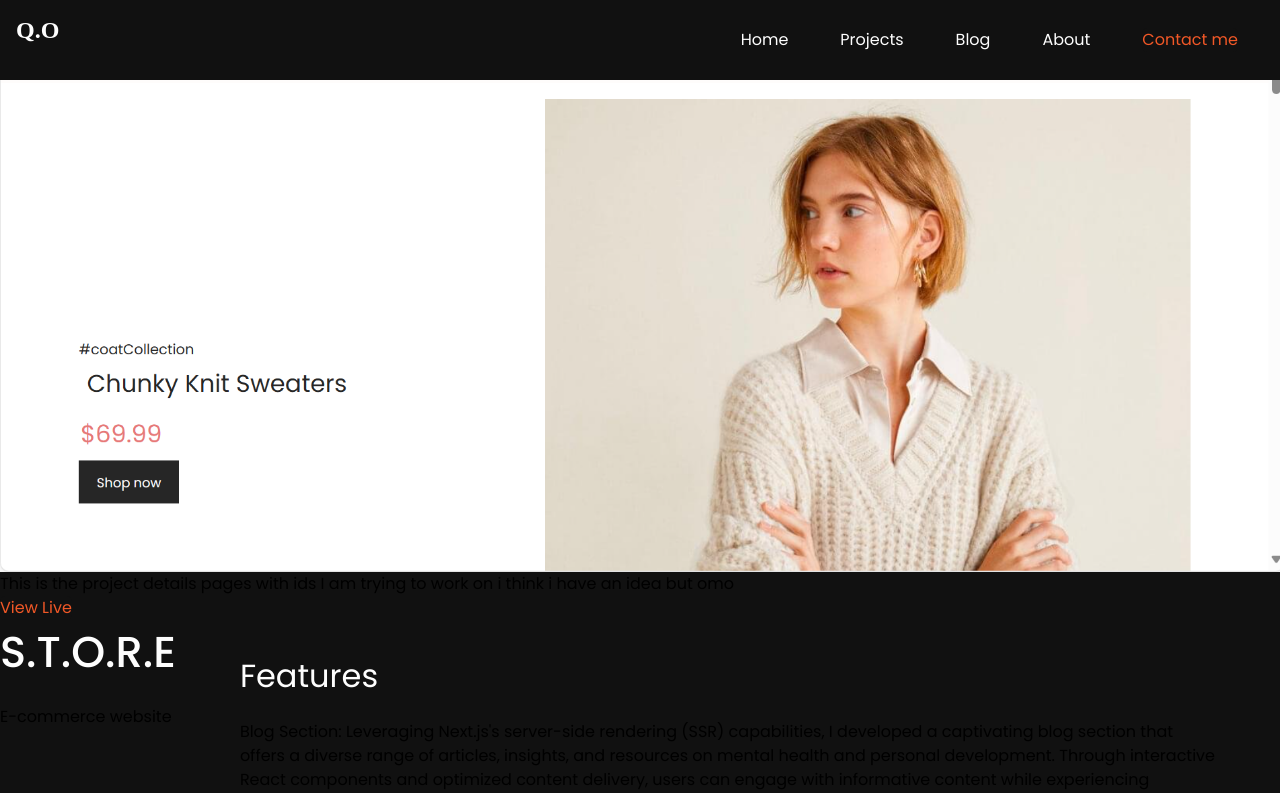
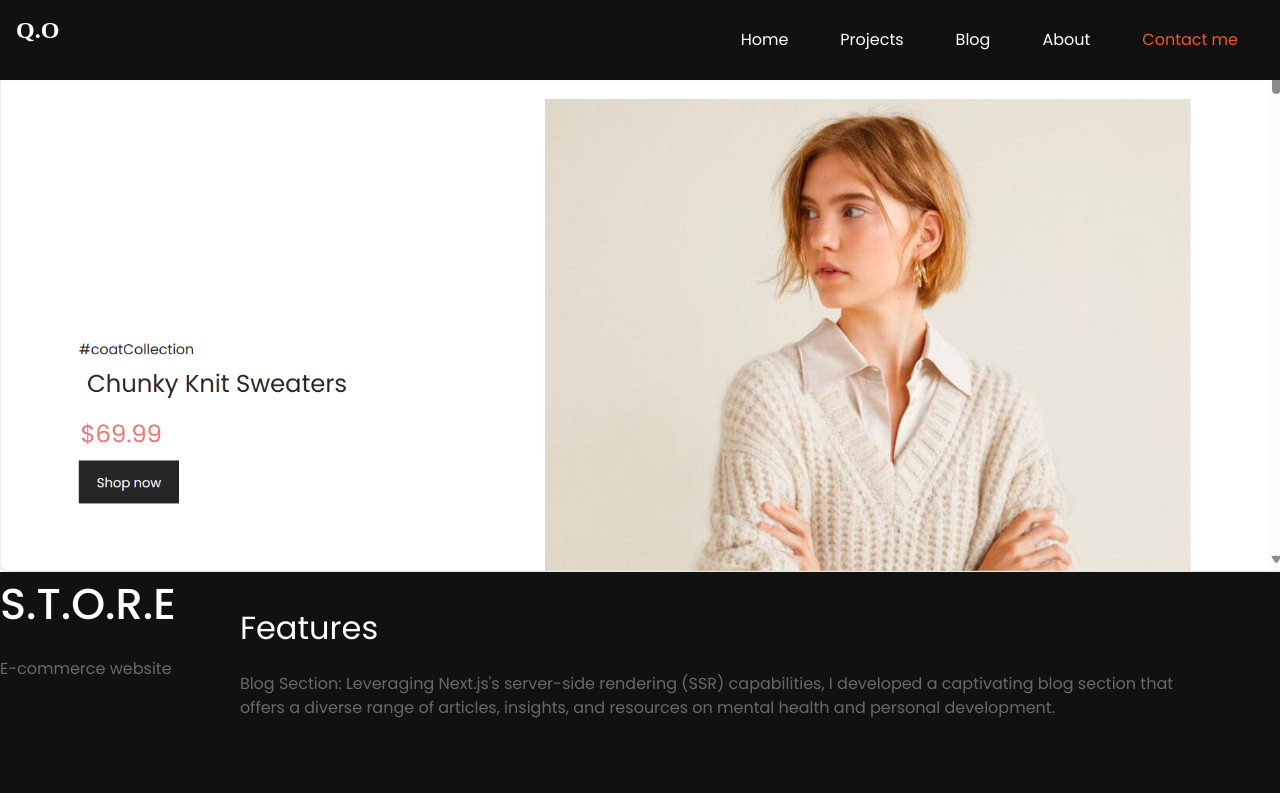
Before and after one commit to Te-Stack/Portfolio-V2, a Next.js app: page /project/project-details/1 in a window 1280 px wide. Shown: the top 793 px of the page. Built offline with nearby package versions, Linux system fonts and the light colour scheme.

Commit message:
Working on the project detail

```diff
--- a/app/(routes)/project/project-details/[id]/page.jsx
+++ b/app/(routes)/project/project-details/[id]/page.jsx
@@ -17,14 +17,11 @@ const ProductDetails = () => {
 
 
 
-            This is the project details pages with ids I am trying to work on i think i have an idea but omo
-            <div><button>View Live </button></div>
+
             <ProjectComponent
                 name="S.T.O.R.E"
                 small='E-commerce website '
-                featureDetails="Blog Section: Leveraging Next.js's server-side rendering (SSR) capabilities, I developed a captivating blog section that offers a diverse range of articles, insights, and resources on mental health and personal development. Through interactive React components and optimized content delivery, users can engage with informative content while experiencing lightning-fast page load times.
-                Events Page: With a focus on community engagement and support, the Unveiled Nation website features an events page that dynamically showcases upcoming workshops, seminars, and therapeutic sessions. By harnessing the power of SQL databases for data management and retrieval, I implemented a seamless event management system, allowing users to stay informed and participate in transformative experiences.
-                E-commerce Page: In alignment with Unveiled Nation's mission to provide accessible resources for mental well-being, I developed an e-commerce page where customers can explore and purchase products and resources directly from the website. Through secure payment gateways and intuitive checkout processes, users can seamlessly shop for books, tools, and other therapeutic resources, fostering a supportive environment for personal growth and healing."
+                featureDetails="Blog Section: Leveraging Next.js's server-side rendering (SSR) capabilities, I developed a captivating blog section that offers a diverse range of articles, insights, and resources on mental health and personal development. "
                 s
                 developmentDetails="The Unveiled Nation website was meticulously crafted using JavaScript's Next.js framework, renowned for its versatility and performance in building powerful web applications. With SQL as the chosen database language, I seamlessly integrated robust backend functionalities with a dynamic and responsive front-end interface, ensuring a seamless user experience across all devices."
 
--- a/app/components/parallax/Projectparallax.jsx
+++ b/app/components/parallax/Projectparallax.jsx
@@ -17,7 +17,7 @@ const ProjectComponent = ({name, small, featureDetails, developmentDetails} ) =>
       animation: gsap.timeline({ paused: true }).fromTo(
         colLeftRef.current,
         { y: 0 },
-        { y: '90vh', duration: 1.5, ease: 'none' },
+        { y: '50vh', duration: 2.5, ease: 'none' },
         0
       ),
       trigger: sectionRef.current,
--- a/app/components/parallax/parallax.css
+++ b/app/components/parallax/parallax.css
@@ -9,6 +9,10 @@
     font-size: 2rem;
     color: var(--WhiteColor);
 
+}
+
+p{
+    color: hsla(0, 0%, 100%, .37) ;
 }
 
 #vertical{
--- /dev/null
+++ b/app/components/split/split.jsx
@@ -0,0 +1,14 @@
+import Image from "next/image";
+import "./split.css"
+
+
+const Split = () => {
+    return (
+        <div>
+
+
+        </div>
+     );
+}
+
+export default Split;
```
Also changed, not shown: app/components/split/split.css (added).
